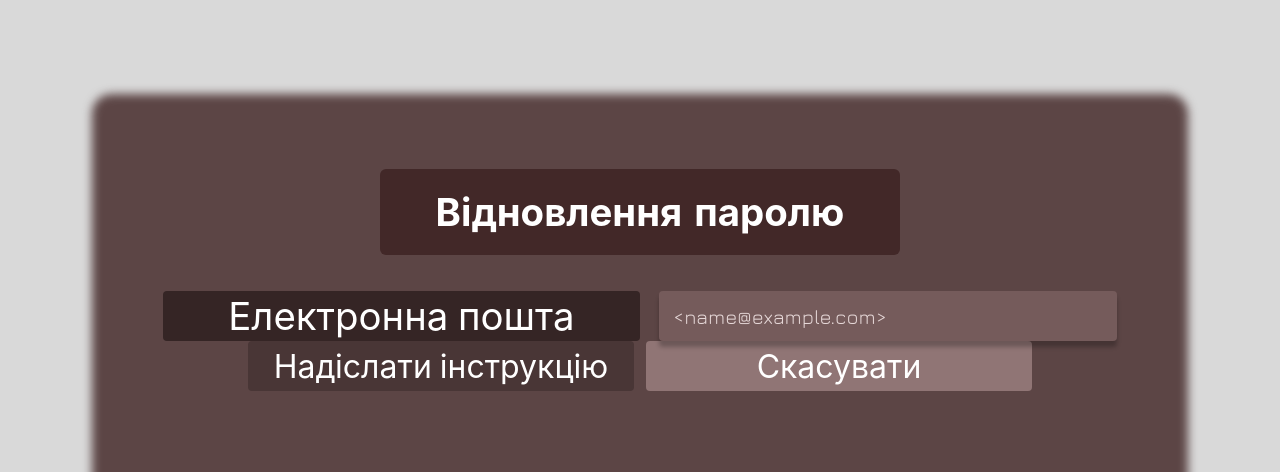
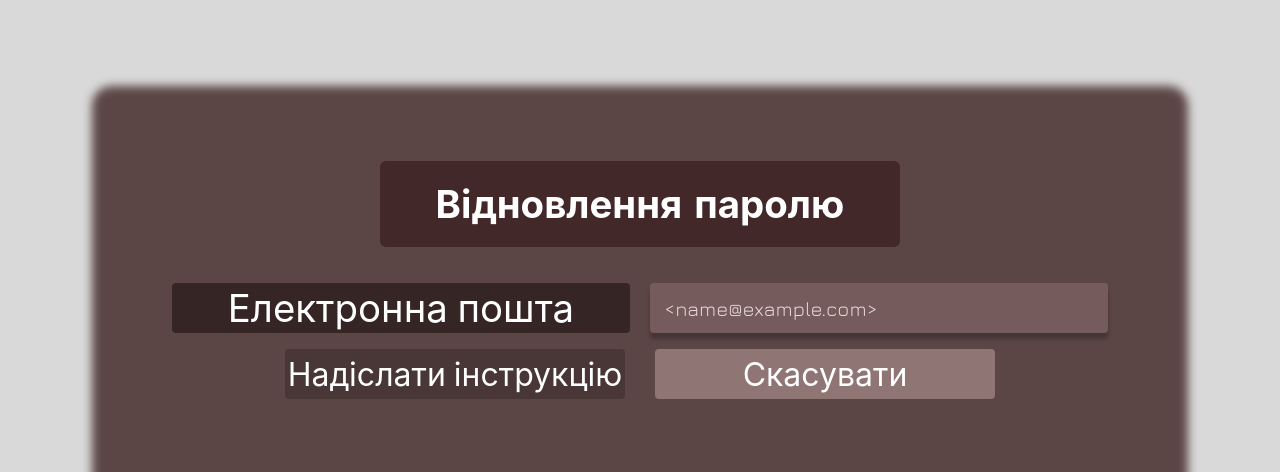
Before and after one commit to wowbruhwow/1, a Flask app: page /reset-password in a window 1280 px wide. Shown: the top 472 px of the page. Run offline with Flask 3, Linux system fonts and the light colour scheme; some web fonts are replaced.

Commit message:
Changes before error encountered
Co-authored-by: wowbruhwow <151563881+wowbruhwow@users.noreply.github.com>

```diff
--- a/app/static/css/reset-password.css
+++ b/app/static/css/reset-password.css
@@ -124,7 +124,7 @@ html, body {
   align-items: center;
   justify-content: center;
   flex-direction: column;
-  gap: 12px;
+  gap: 16px;
   position: relative;
   width: 100%;
   max-width: 1086px;
@@ -135,7 +135,8 @@ html, body {
 @media (min-width: 768px) {
   .flex-row {
     flex-direction: row;
-    justify-content: space-between;
+    justify-content: center;
+    gap: 20px;
     height: 50px;
   }
 }
@@ -154,8 +155,8 @@ html, body {
 
 @media (min-width: 768px) {
   .rectangle-1 {
-    width: 50%;
-    max-width: 552px;
+    width: 48%;
+    max-width: 500px;
   }
 }
 
@@ -190,7 +191,7 @@ html, body {
 @media (min-width: 768px) {
   .data-input {
     width: 48%;
-    max-width: 528px;
+    max-width: 500px;
   }
 }
 .auth-input {
@@ -210,11 +211,11 @@ html, body {
   align-items: center;
   justify-content: center;
   flex-wrap: wrap;
-  gap: 12px;
+  gap: 20px;
   position: relative;
   width: 100%;
   max-width: 784px;
-  margin: 0 auto;
+  margin: 16px auto 0;
   z-index: 11;
 }
 
@@ -222,12 +223,13 @@ html, body {
   .flex-row-2 {
     flex-wrap: nowrap;
     flex-direction: row;
+    gap: 30px;
   }
 }
 
 .rectangle-3 {
   position: relative;
-  width: min(389px, 85vw);
+  width: min(340px, 42vw);
   max-width: 100%;
   height: 50px;
   background: #493636;
@@ -262,7 +264,7 @@ html, body {
 }
 .rectangle-4 {
   position: relative;
-  width: min(389px, 85vw);
+  width: min(340px, 42vw);
   max-width: 100%;
   height: 50px;
   background: #907575;
```
